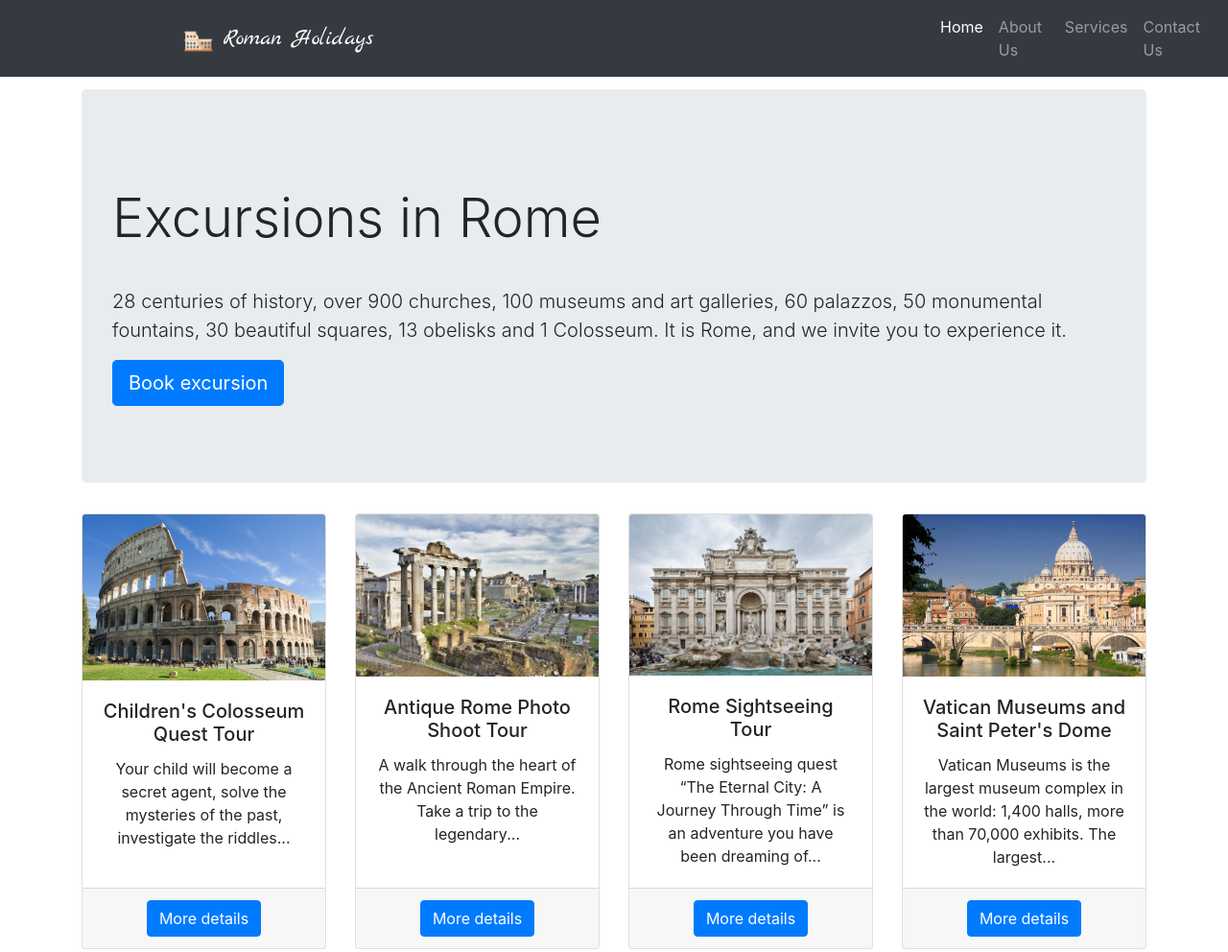
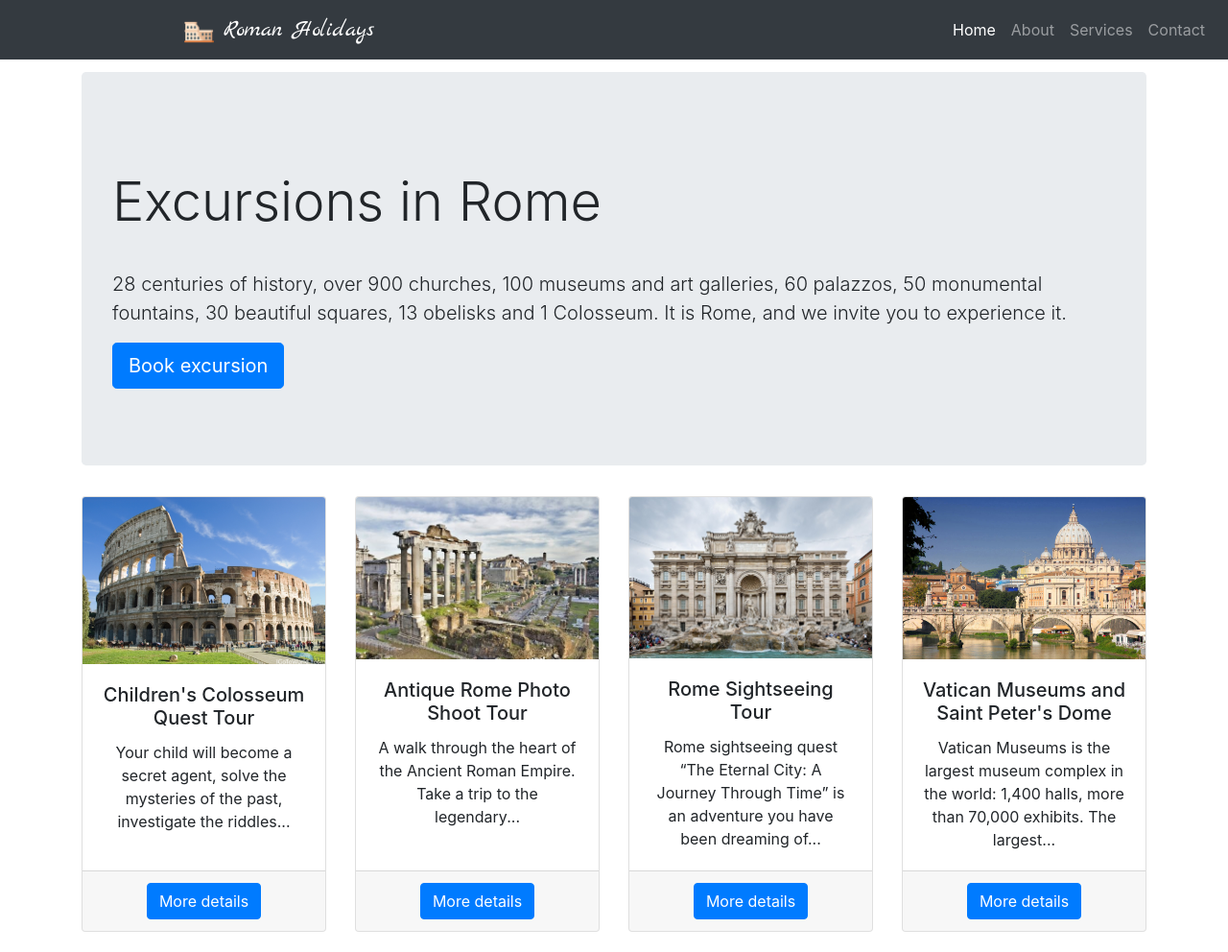
Before and after one commit to AlenaGM/bootstrap-exercise, a plain HTML site: page index.html in a window 1280 px wide. Shown: the top 992 px of the page at 96% size. Drawn offline with nearby package versions, Linux system fonts and the light colour scheme.

Commit message:
corrected ortho

```diff
--- a/index.html
+++ b/index.html
@@ -44,13 +44,13 @@
                 >
               </li>
               <li class="nav-item">
-                <a class="nav-link" href="#">About Us</a>
+                <a class="nav-link" href="#">About</a>
               </li>
               <li class="nav-item">
                 <a class="nav-link" href="#">Services</a>
               </li>
               <li class="nav-item">
-                <a class="nav-link" href="#">Contact Us</a>
+                <a class="nav-link" href="#">Contact</a>
               </li>
             </ul>
           </div>
```
